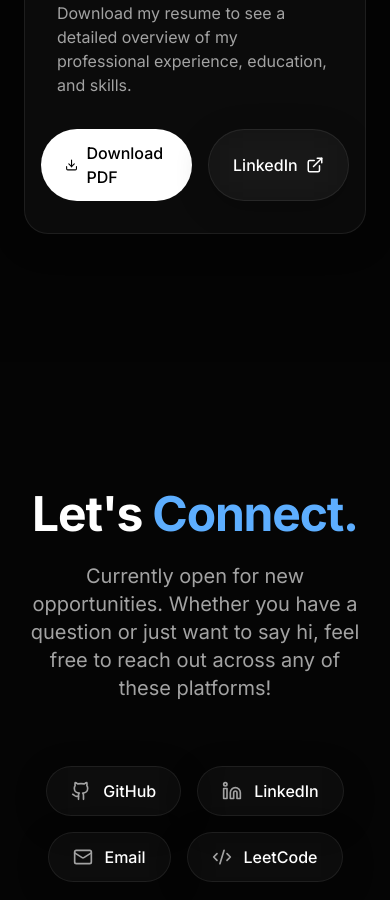
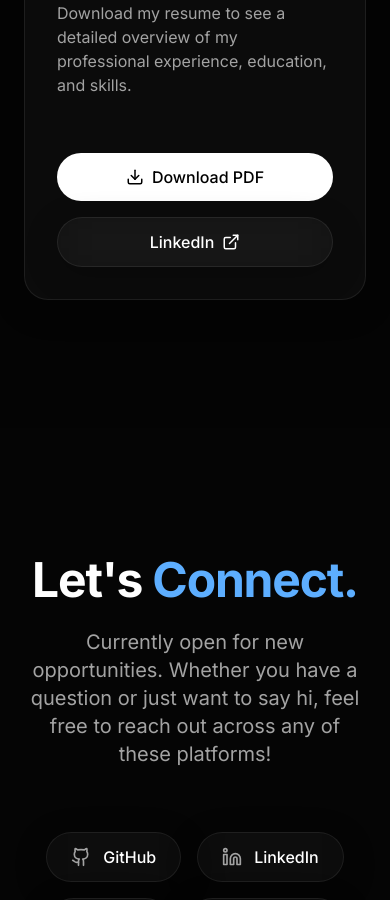
Before and after one commit to Kaviraj1310/Portfolio, a React (Vite) app: page /#projects in a window 390 px wide. Shown: the part 7820-8720 px from the top of the page. Built offline with nearby package versions, Linux system fonts and the light colour scheme.

Commit message:
Optimize resume buttons for mobile devices

```diff
--- a/src/sections/Skills.tsx
+++ b/src/sections/Skills.tsx
@@ -104,16 +104,16 @@
             <p className="text-secondary max-w-md">Download my resume to see a detailed overview of my professional experience, education, and skills.</p>
           </div>
 
-          <div className="flex gap-4 shrink-0">
+          <div className="flex flex-col sm:flex-row gap-4 shrink-0 w-full sm:w-auto mt-6 md:mt-0">
             <a
               href="/Kaviraj%20Thangapandian.pdf" target="_blank" rel="noreferrer"
-              className="px-6 py-3 bg-white text-black rounded-full font-medium flex items-center gap-2 hover:bg-white/90 transition-colors"
+              className="px-6 py-3 bg-white text-black rounded-full font-medium flex items-center justify-center gap-2 hover:bg-white/90 transition-colors w-full sm:w-auto"
             >
               <Download size={18} /> Download PDF
             </a>
             <a
               href={portfolioData.socials.linkedin} target="_blank" rel="noreferrer"
-              className="px-6 py-3 glass rounded-full text-white font-medium flex items-center gap-2 hover:bg-white/10 transition-colors"
+              className="px-6 py-3 glass rounded-full text-white font-medium flex items-center justify-center gap-2 hover:bg-white/10 transition-colors w-full sm:w-auto"
             >
               LinkedIn <ExternalLink size={18} />
             </a>
```
